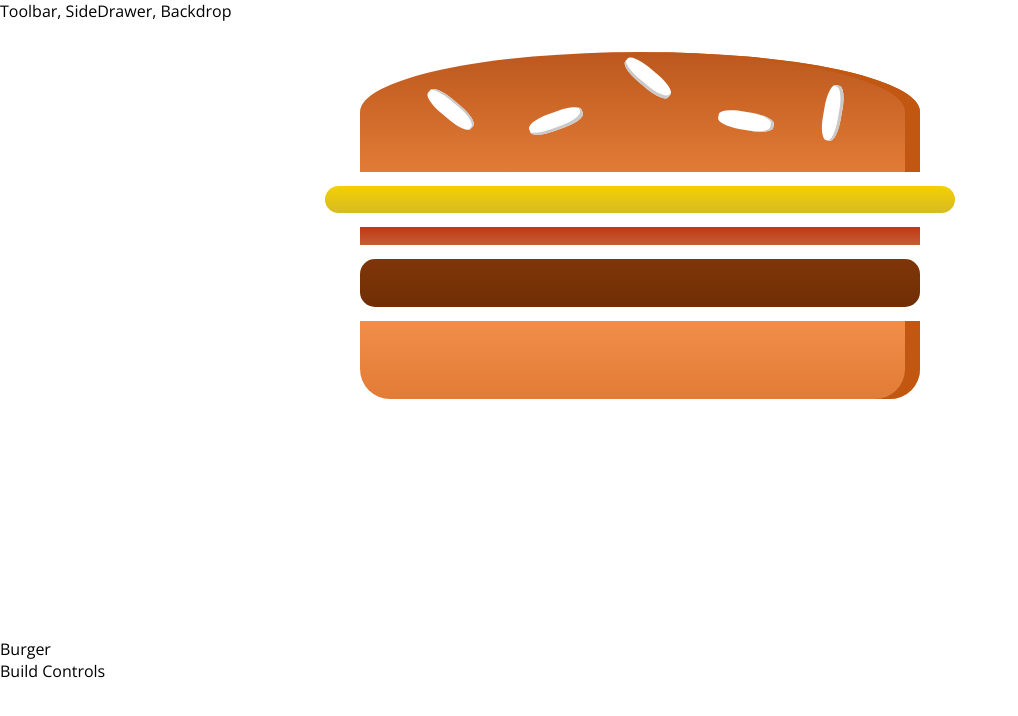
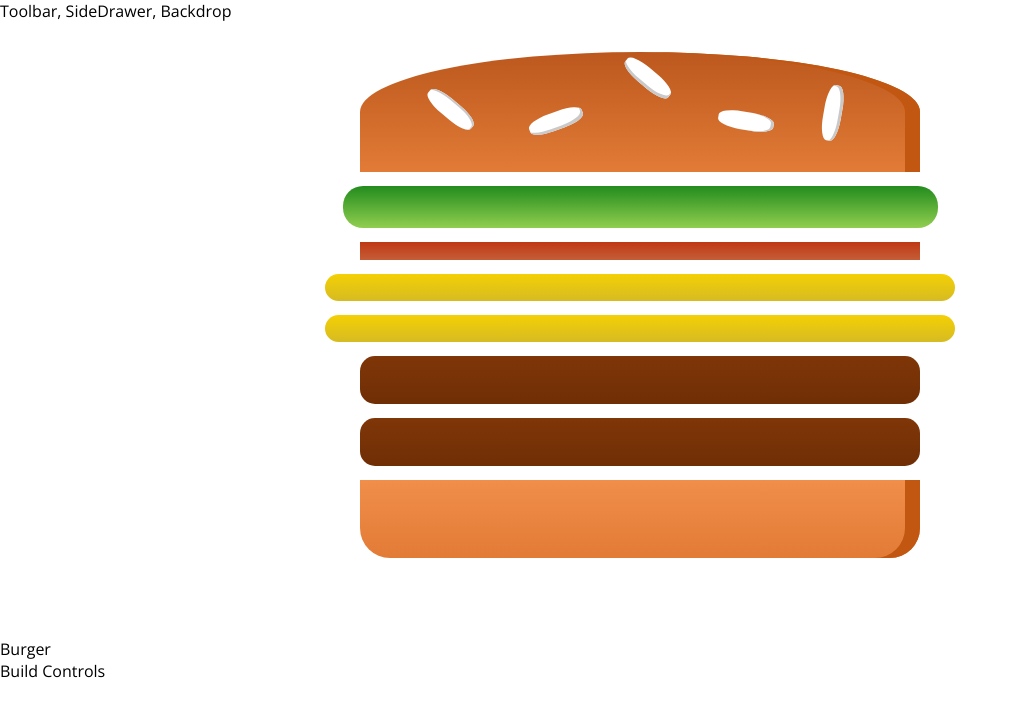
Before and after one commit to AGutierrezR/burger-app, a React (Create React App) app: page / in a window 1280 px wide. Shown: the top 716 px of the page, without its empty margins (0-1018 px from the left). Built offline with nearby package versions, Linux system fonts and the light colour scheme.

Commit message:
Mostrar los ingredientes de manear dinamica

```diff
--- a/src/components/Burger/Burger.js
+++ b/src/components/Burger/Burger.js
@@ -2,14 +2,18 @@ import React from 'react'
 import classes from './Burger.module.css'
 import BurgerIngredient from './BurgerIngredient/BurgerIngredient'
 
+const Burger = (props) => {
+  const ingredients = Object.keys(props.ingredients)
+    .map(igKey => {
+      return [...Array(props.ingredients[igKey])].map((_, i) => {
+        return <BurgerIngredient key={igKey + i} type={igKey}/>
+      })
+    })
 
-const Burger = (props) => {
   return (
     <div className={classes.Burger}>
       <BurgerIngredient type="bread-top"/>
-      <BurgerIngredient type="cheese"/>
-      <BurgerIngredient type="bacon"/>
-      <BurgerIngredient type="meat"/>
+      {ingredients}
       <BurgerIngredient type="bread-bottom"/>
     </div>
   )
--- a/src/containers/BurgerBuilder/BurgerBuilder.js
+++ b/src/containers/BurgerBuilder/BurgerBuilder.js
@@ -2,13 +2,20 @@ import React, { Component } from 'react'
 import Aux from '../../hoc/Aux'
 import Burger from '../../components/Burger/Burger'
 
-
 class BurgerBuilder extends Component {
+  state = {
+    ingredients: {
+      salad: 1,
+      bacon: 1,
+      cheese: 2,
+      meat: 2,
+    },
+  }
 
   render() {
     return (
       <Aux>
-        <Burger />
+        <Burger ingredients={this.state.ingredients} />
         <div>Burger</div>
         <div>Build Controls</div>
       </Aux>
```
